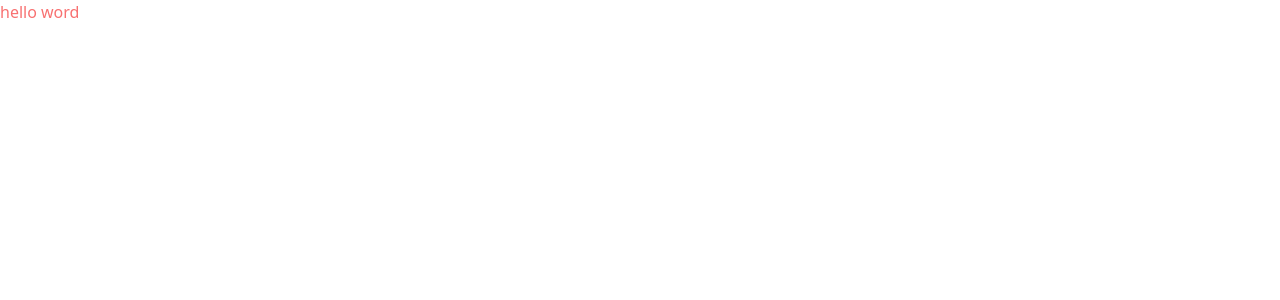
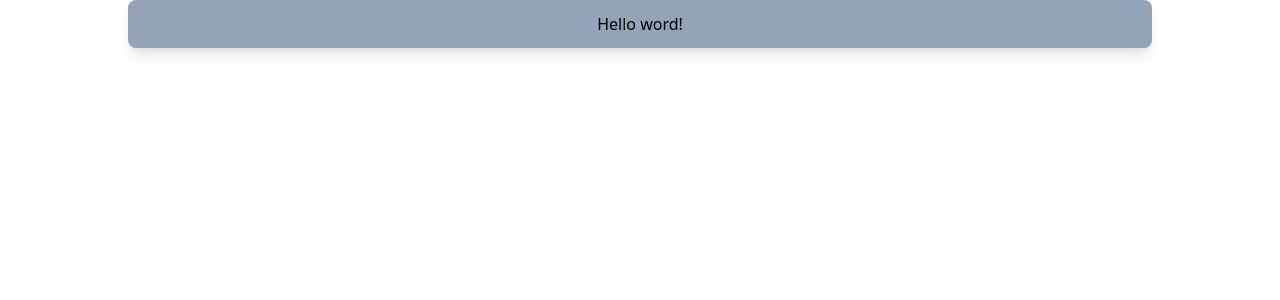
Before and after one commit to uezili/frontend-ascan, a React (Vite) app: page / in a window 1280 px wide. Shown: the top 300 px of the page. Built offline with nearby package versions, Linux system fonts and the light colour scheme.

Commit message:
Call new component to app.

```diff
--- a/src/App.jsx
+++ b/src/App.jsx
@@ -1,3 +1,5 @@
+import { ToDoApp } from './components/ToDoApp';
+
 export default function App() {
-	return <h1 className="text-red-400">hello word</h1>;
+	return <ToDoApp />;
 }
```
